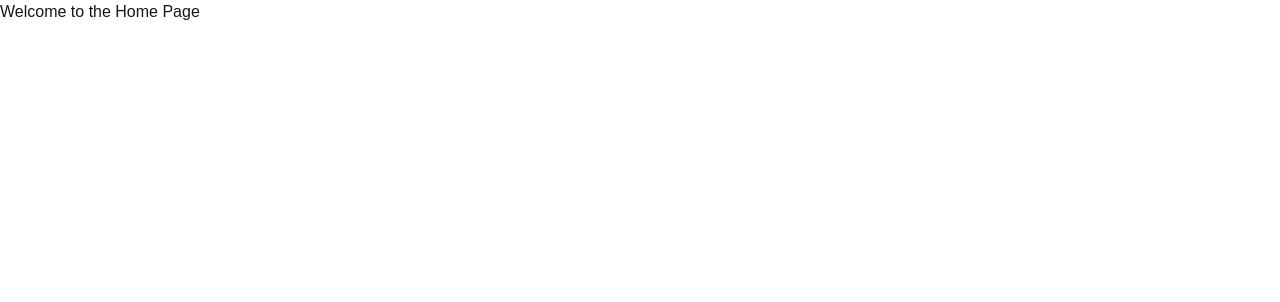
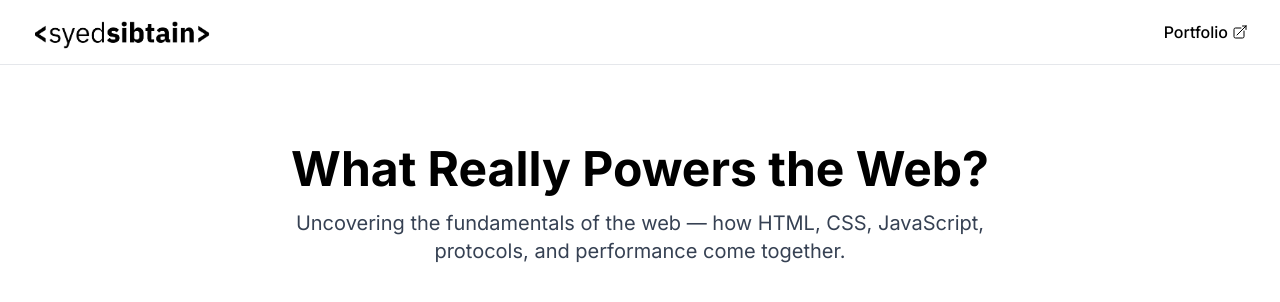
Before and after one commit to SyedSibtainRazvi/next_sanity_blog_app, a Next.js app: page / in a window 1280 px wide. Shown: the top 302 px of the page. Built offline with nearby package versions, Linux system fonts and the light colour scheme.

Commit message:
feat: :sparkles: added header and banner

```diff
--- a/app/(user)/layout.tsx
+++ b/app/(user)/layout.tsx
@@ -1,16 +1,10 @@
+import "../globals.css";
 import type { Metadata } from "next";
-import { Geist, Geist_Mono } from "next/font/google";
-import "../globals.css";
+import { Inter } from "next/font/google";
+import Header from "../components/Header";
+import Banner from "../components/Banner";
 
-const geistSans = Geist({
-  variable: "--font-geist-sans",
-  subsets: ["latin"],
-});
-
-const geistMono = Geist_Mono({
-  variable: "--font-geist-mono",
-  subsets: ["latin"],
-});
+const inter = Inter({ subsets: ["latin"] });
 
 export const metadata: Metadata = {
   title: "Create Next App",
@@ -24,9 +18,9 @@ export default function RootLayout({
 }>) {
   return (
     <html lang="en">
-      <body
-        className={`${geistSans.variable} ${geistMono.variable} antialiased`}
-      >
+      <body className={`${inter.className} antialiased`}>
+        <Header />
+        <Banner />
         {children}
       </body>
     </html>
--- a/app/(user)/page.tsx
+++ b/app/(user)/page.tsx
@@ -1,7 +1,3 @@
 export default function Home() {
-  return (
-    <main>
-      <h1>Welcome to the Home Page</h1>
-    </main>
-  );
+  return <main></main>;
 }
--- /dev/null
+++ b/app/components/Banner.tsx
@@ -0,0 +1,21 @@
+import React from "react";
+
+const Banner = () => {
+  return (
+    <section className="w-full bg-white dark:bg-black">
+      <div className="max-w-7xl mx-auto px-4 sm:px-6 lg:px-8 py-12 md:py-16 lg:py-20">
+        <div className="text-center">
+          <h1 className="text-3xl sm:text-4xl md:text-5xl font-bold text-black dark:text-white mb-4">
+            What Really Powers the Web?
+          </h1>
+          <p className="text-lg md:text-xl text-gray-700 dark:text-gray-300 max-w-3xl mx-auto">
+            Uncovering the fundamentals of the web — how HTML, CSS, JavaScript,
+            protocols, and performance come together.
+          </p>
+        </div>
+      </div>
+    </section>
+  );
+};
+
+export default Banner;
--- /dev/null
+++ b/app/components/Header.tsx
@@ -0,0 +1,41 @@
+import React from "react";
+import Link from "next/link";
+import Image from "next/image";
+import logo from "../assets/logo_sibtain.png";
+import { ArrowTopRightOnSquareIcon } from "@heroicons/react/24/outline";
+
+const Header = () => {
+  return (
+    <header className="w-full border-b border-gray-200 dark:border-gray-800 bg-white dark:bg-black">
+      <div className="max-w-7xl mx-auto px-4 sm:px-6 lg:px-8">
+        <div className="flex justify-between items-center h-16">
+          <Link href="/" className="flex items-center group">
+            <div className="flex items-center">
+              <Image
+                src={logo}
+                alt="Logo"
+                width={180}
+                height={180}
+                className="dark:filter-none filter brightness-0 dark:brightness-100"
+              />
+            </div>
+          </Link>
+          <div className="flex items-center space-x-8">
+            <a
+              href="https://syedsibtain.vercel.app/"
+              target="_blank"
+              rel="noopener noreferrer"
+              className="font-medium text-black hover:text-gray-800 dark:text-white dark:hover:text-gray-200 transition-colors inline-flex items-center gap-1"
+              aria-label="Visit my portfolio (opens in a new tab)"
+            >
+              Portfolio
+              <ArrowTopRightOnSquareIcon className="h-4 w-4" />
+            </a>
+          </div>
+        </div>
+      </div>
+    </header>
+  );
+};
+
+export default Header;
```
Also changed, not shown: app/assets/logo_sibtain.png (added).
